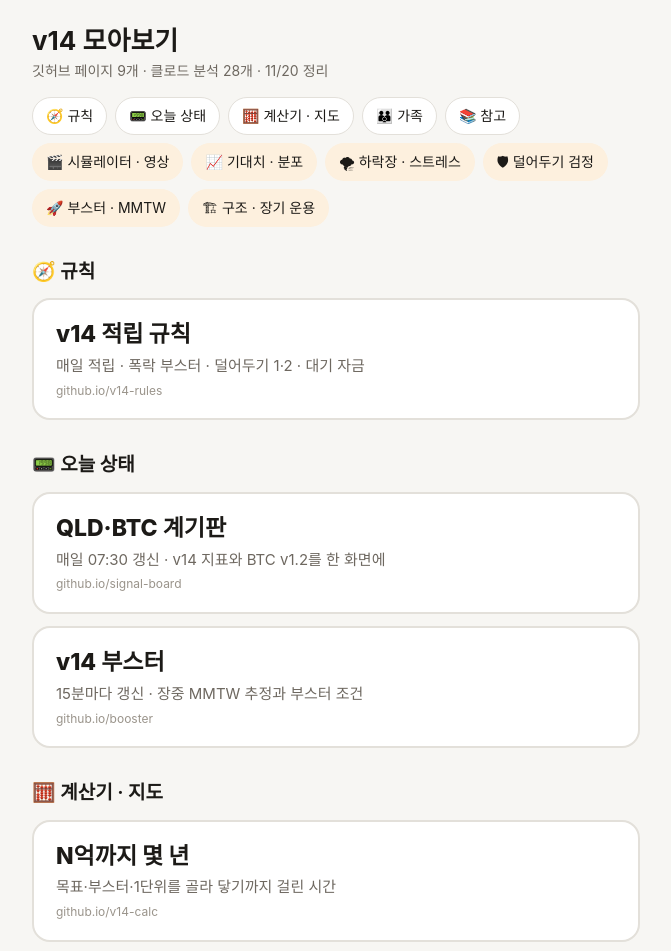
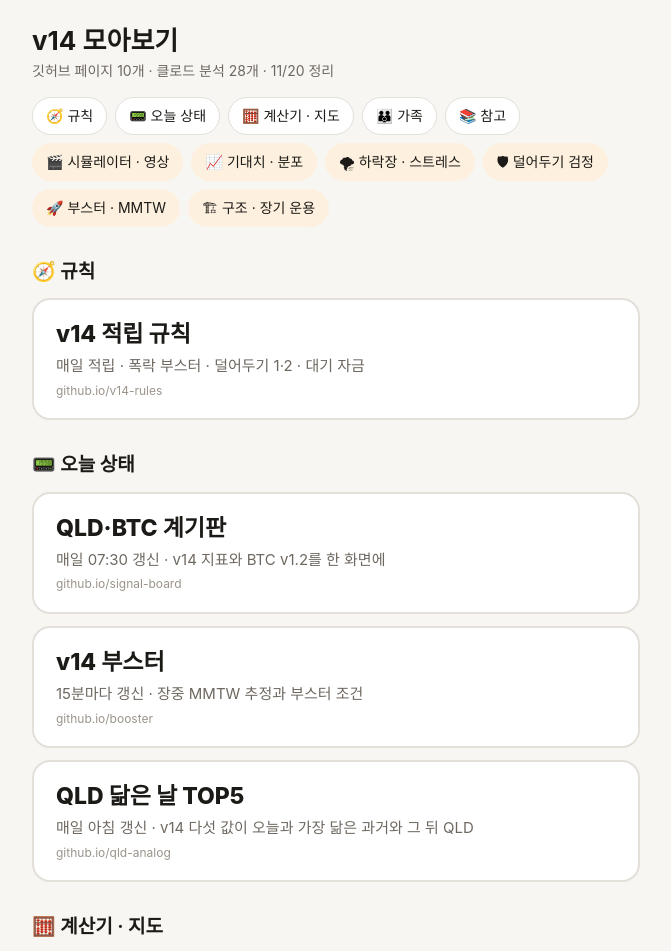
Before and after one commit to matin32644-prog/v14-hub, a plain HTML site: page index.html in a window 1280 px wide. Shown: the top 951 px of the page, without its empty margins (304-975 px from the left). Drawn offline with Linux system fonts and the light colour scheme.

Commit message:
update hub

```diff
--- a/index.html
+++ b/index.html
@@ -33,9 +33,9 @@ summary span{color:var(--faint);font-weight:400;font-size:14px;margin-left:6px}
 details a.pick.sm{background:var(--bg)}
 .foot{font-size:12px;color:var(--faint);margin-top:28px;line-height:1.6}
 </style></head>
-<body data-built="2026-11-20T16:44:27+09:00"><main>
+<body data-built="2026-11-20T18:22:12+09:00"><main>
 <h1>v14 모아보기</h1>
-<p class="sub">깃허브 페이지 9개 · 클로드 분석 28개 · 11/20 정리</p>
+<p class="sub">깃허브 페이지 10개 · 클로드 분석 28개 · 11/20 정리</p>
 <nav>
 <a href="#rule">🧭 규칙</a>
 <a href="#now">📟 오늘 상태</a>
@@ -54,6 +54,7 @@ details a.pick.sm{background:var(--bg)}
 <h2 id="now">📟 오늘 상태</h2>
 <a class="pick" href="https://matin32644-prog.github.io/signal-board/" rel="noreferrer">QLD·BTC 계기판<small>매일 07:30 갱신 · v14 지표와 BTC v1.2를 한 화면에</small><i>github.io/signal-board</i></a>
 <a class="pick" href="https://matin32644-prog.github.io/booster/" rel="noreferrer">v14 부스터<small>15분마다 갱신 · 장중 MMTW 추정과 부스터 조건</small><i>github.io/booster</i></a>
+<a class="pick" href="https://matin32644-prog.github.io/qld-analog/" rel="noreferrer">QLD 닮은 날 TOP5<small>매일 아침 갱신 · v14 다섯 값이 오늘과 가장 닮은 과거와 그 뒤 QLD</small><i>github.io/qld-analog</i></a>
 <h2 id="calc">🧮 계산기 · 지도</h2>
 <a class="pick" href="https://matin32644-prog.github.io/v14-calc/" rel="noreferrer">N억까지 몇 년<small>목표·부스터·1단위를 골라 닿기까지 걸린 시간</small><i>github.io/v14-calc</i></a>
 <a class="pick" href="https://matin32644-prog.github.io/tqqq-map/" rel="noreferrer">TQQQ 물림 지도<small>부스터로 산 TQQQ가 산 뒤 얼마나 빠졌고 1년 뒤 어땠나</small><i>github.io/tqqq-map</i></a>
```
